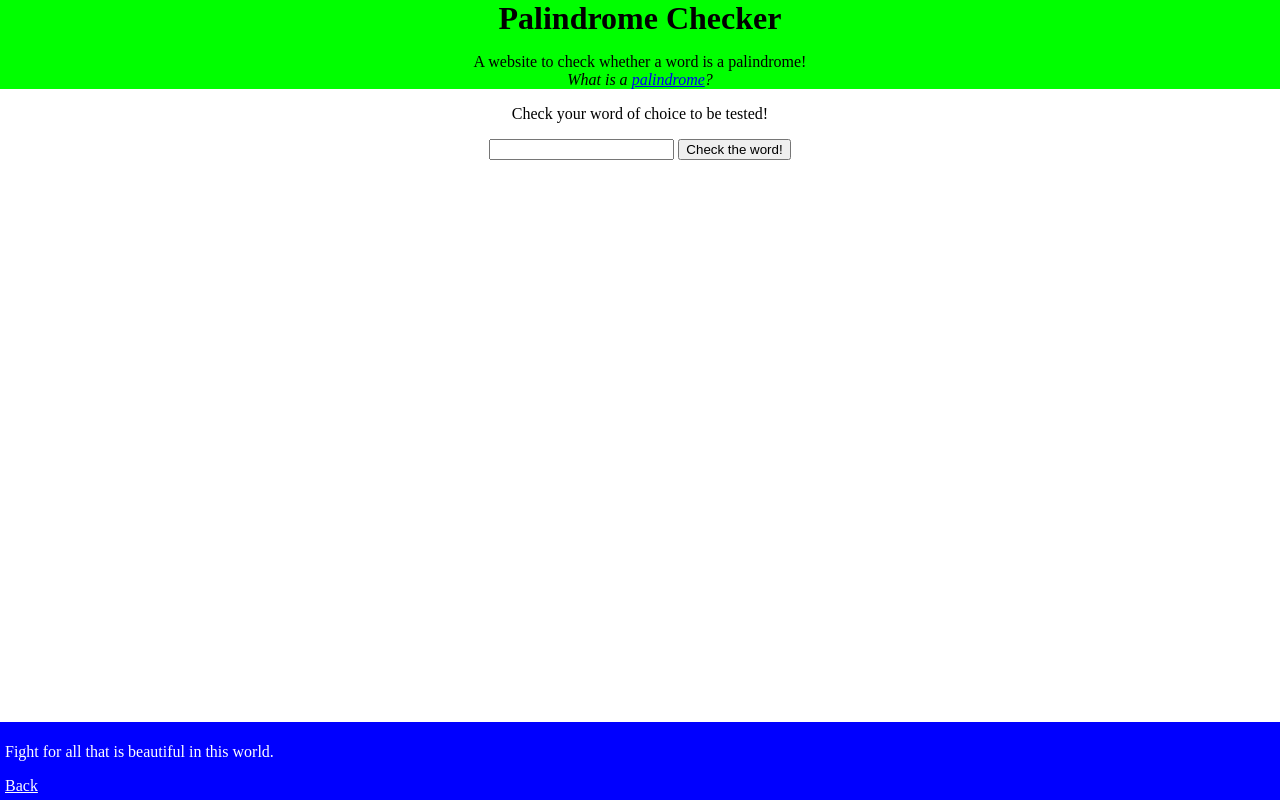
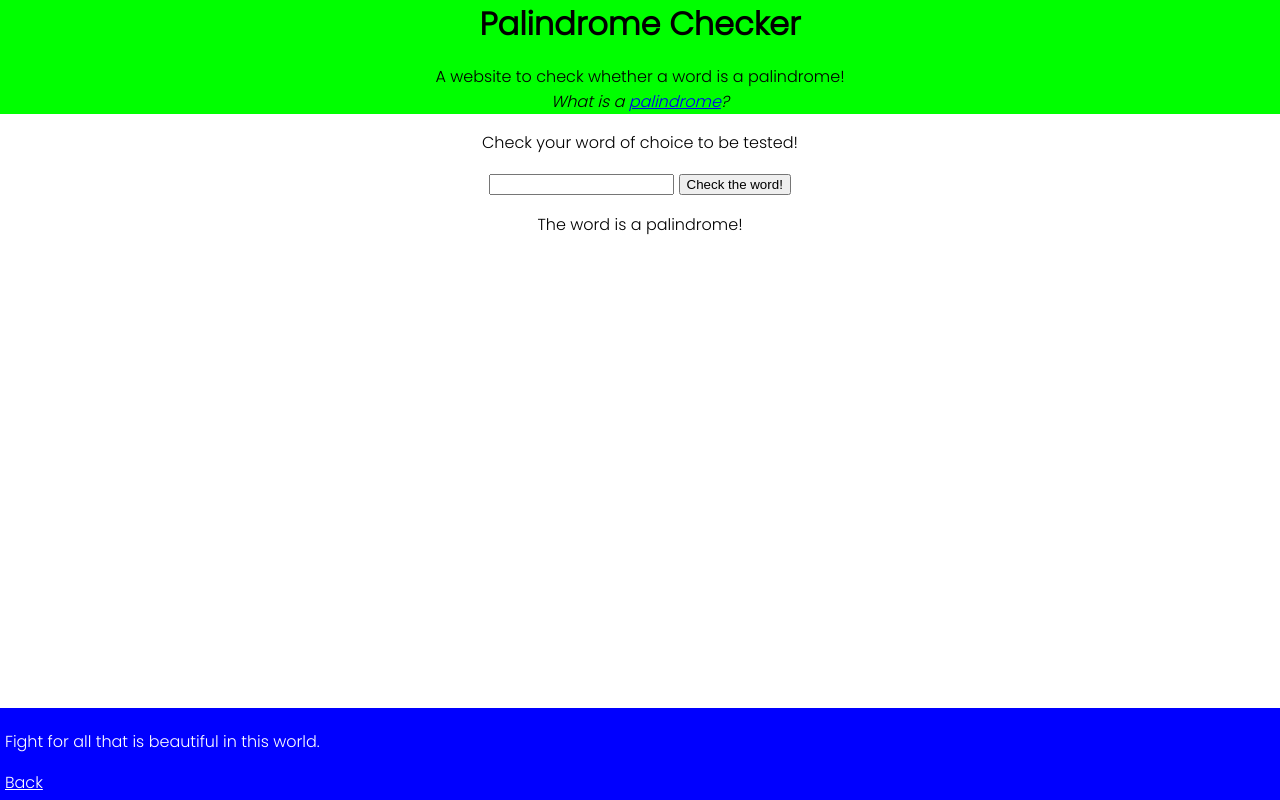
Before and after one commit to thethirdswan/project-palindromechecker, a plain HTML site: page index.html in a window 1280 px wide. Both pictures are taken after a click on the button "Check the word!". Drawn offline with Linux system fonts and the light colour scheme.

Commit message:
finished project

```diff
--- a/index.html
+++ b/index.html
@@ -15,12 +15,14 @@
     </header>
     <main>
         <p>Check your word of choice to be tested!</p>
-        <input type="text" id="check">
-        <button>Check the word!</button>
+        <input type="text" id="word">
+        <button id="checkword" onclick="wordcheck()">Check the word!</button>
+        <p id="result"></p>
     </main>
     <footer>
         <p>Fight for all that is beautiful in this world.</p>
         <a href="https://thethirdswan.github.io">Back</a>
     </footer>
+    <script src="script.js"></script>
 </body>
 </html>
--- a/script.js
+++ b/script.js
@@ -0,0 +1,18 @@
+const button = document.getElementById("checkword");
+const result = document.getElementById("result")
+
+function wordcheck() {
+    let word = document.getElementById("word").value.toLowerCase();
+    let reverseword = word.split("").reverse().join("");
+    if (word == reverseword) {
+        result.textContent = "The word is a palindrome!"
+    } else {
+        result.textContent = "The word is not a palindrome."
+    }
+}
+
+function reload() {
+    document.getElementById("word").value = "";
+}
+
+document.addEventListener("load", reload());
--- a/style.css
+++ b/style.css
@@ -1,6 +1,9 @@
+@import url('https://fonts.googleapis.com/css2?family=Poppins:wght@300&display=swap');
+
 body {
     margin: 0;
     min-height: 100vh;
+    font-family: 'Poppins', sans-serif;
 }
 
 header {
```
